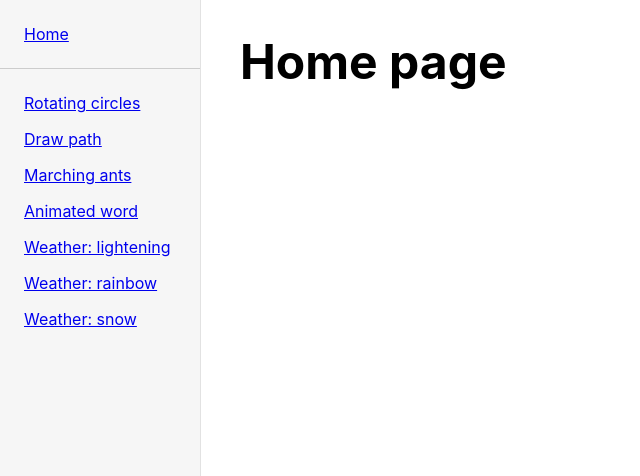
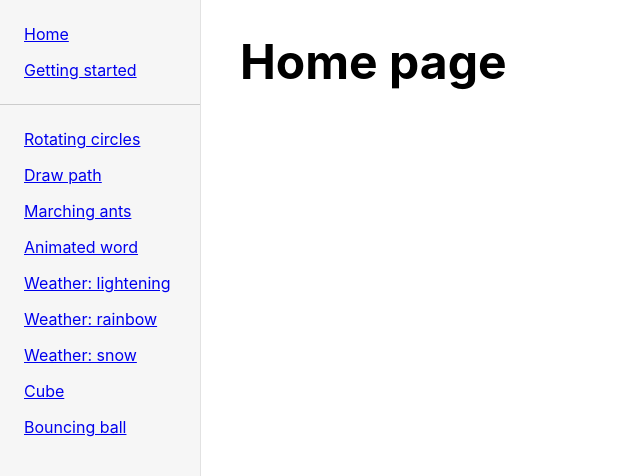
Before and after one commit to martin-banks/svg-animations, a React (Create React App) app: page / in a window 1280 px wide. Shown: the top 476 px of the page, without its empty margins (0-640 px from the left). Built offline with nearby package versions, Linux system fonts and the light colour scheme.

Commit message:
adds routes to getting started, bouncing ball and cube

```diff
--- a/src/components/router_main.js
+++ b/src/components/router_main.js
@@ -5,6 +5,8 @@ import Styled from 'styled-components'
 import Sidebar from './router_sidebar'
 
 import ViewHome from '../views/home'
+import GettingStarted from '../views/getting-started'
+
 import SvgRotatingCircles from './svg/rotating-circles/'
 import SvgDrawPath from './svg/draw-path/'
 import SvgMarchingAnts from './svg/marching-ants/'
@@ -12,6 +14,8 @@ import SvgWeatherLightening from './svg/weather-lightening/'
 import SvgAnimatedWord from './svg/animated-word/'
 import SvgRainbow from './svg/weather-rainbow/'
 import SvgSnow from './svg/weather-snow/'
+import SvgCube from './svg/cube/'
+import SvgBouncingBall from './svg/bouncing-ball/'
 
 const Label = Styled.span`
   display: block;
@@ -46,8 +50,12 @@ class AppRouter extends Component {
         <Sidebar>
           <nav>
             <Ul>
-              <li>
-                <Link to="/"><Label>Home</Label></Link></li>
+              <li><Link to="/">
+                <Label>Home</Label>
+              </Link></li>
+              <li><Link to="/getting-started">
+                <Label>Getting started</Label>
+              </Link></li>
               <hr/>
 
               <li>
@@ -71,6 +79,12 @@ class AppRouter extends Component {
               <li>
                 <Link to="/weather-snow"><Label>Weather: snow</Label></Link>
               </li>
+              <li>
+                <Link to="/cube"><Label>Cube</Label></Link>
+              </li>
+              <li>
+                <Link to="/bouncing-ball"><Label>Bouncing ball</Label></Link>
+              </li>
 
             </Ul>
           </nav>
@@ -83,6 +97,11 @@ class AppRouter extends Component {
             path="/"
             exact
             component={ ViewHome }
+          />
+          <Route
+            path="/getting-started"
+            exact
+            component={ GettingStarted }
           />
           <Route
             path="/rotating-circles"
@@ -119,6 +138,16 @@ class AppRouter extends Component {
             exact
             component={ SvgSnow }
           />
+          <Route
+            path="/cube"
+            exact
+            component={ SvgCube }
+          />
+          <Route
+            path="/bouncing-ball"
+            exact
+            component={ SvgBouncingBall }
+          />
         </ViewWrapper>
       </Router>
     )
```
